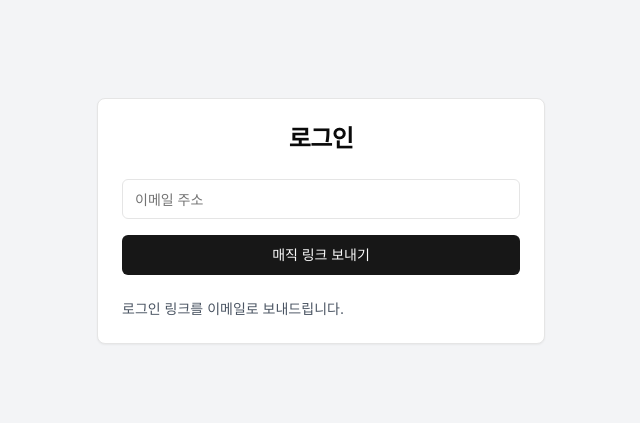
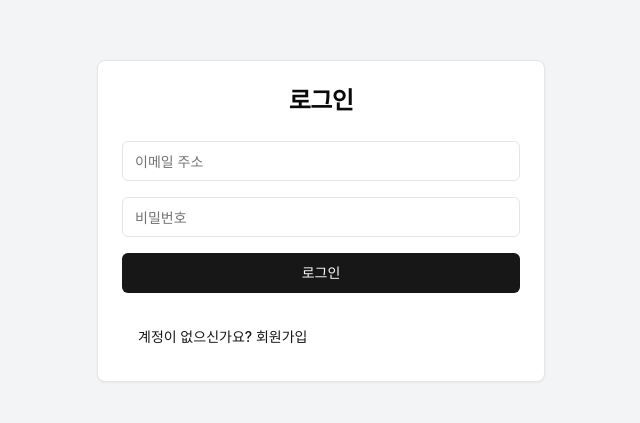
Before and after one commit to cccwon2/english-learning-next, a Next.js app: page / in a window 1280 px wide. Shown: the part 195-618 px from the top of the page, without its empty margins (319-959 px from the left). Built offline with nearby package versions, Linux system fonts and the light colour scheme; no server answers.

Commit message:
fix: password 기반 회원 가입 supabase 가이드대로 수정

```diff
--- a/src/app/auth/page.tsx
+++ b/src/app/auth/page.tsx
@@ -15,17 +15,41 @@ import {
 export default function Auth() {
   const [loading, setLoading] = useState(false);
   const [email, setEmail] = useState("");
+  const [password, setPassword] = useState("");
+  const [isSignUp, setIsSignUp] = useState(false);
 
-  const handleLogin = async (e: React.FormEvent<HTMLFormElement>) => {
+  const handleAuth = async (e: React.FormEvent<HTMLFormElement>) => {
     e.preventDefault();
     setLoading(true);
-    const { error } = await supabase.auth.signInWithOtp({ email });
-    if (error) {
-      alert(error.message);
-    } else {
-      alert("로그인 링크를 이메일로 보냈습니다!");
+
+    try {
+      if (isSignUp) {
+        const { error } = await supabase.auth.signUp({
+          email,
+          password,
+          options: {
+            emailRedirectTo: "https://korean-english-tutor.vercel.app",
+          },
+        });
+        if (error) throw error;
+        alert("회원가입 성공! 이메일을 확인해주세요.");
+      } else {
+        const { error } = await supabase.auth.signInWithPassword({
+          email,
+          password,
+        });
+        if (error) throw error;
+        alert("로그인 성공!");
+      }
+    } catch (error) {
+      if (error instanceof Error) {
+        alert(error.message);
+      } else {
+        alert("알 수 없는 오류가 발생했습니다.");
+      }
+    } finally {
+      setLoading(false);
     }
-    setLoading(false);
   };
 
   return (
@@ -33,11 +57,11 @@ export default function Auth() {
       <Card className="w-full max-w-md">
         <CardHeader>
           <CardTitle className="text-2xl font-bold text-center">
-            로그인
+            {isSignUp ? "회원가입" : "로그인"}
           </CardTitle>
         </CardHeader>
         <CardContent>
-          <form onSubmit={handleLogin}>
+          <form onSubmit={handleAuth}>
             <div className="space-y-4">
               <Input
                 type="email"
@@ -46,14 +70,25 @@ export default function Auth() {
                 onChange={(e) => setEmail(e.target.value)}
                 required
               />
+              <Input
+                type="password"
+                placeholder="비밀번호"
+                value={password}
+                onChange={(e) => setPassword(e.target.value)}
+                required
+              />
               <Button type="submit" className="w-full" disabled={loading}>
-                {loading ? "처리 중..." : "매직 링크 보내기"}
+                {loading ? "처리 중..." : isSignUp ? "회원가입" : "로그인"}
               </Button>
             </div>
           </form>
         </CardContent>
         <CardFooter className="text-center text-sm text-gray-600">
-          로그인 링크를 이메일로 보내드립니다.
+          <Button variant="link" onClick={() => setIsSignUp(!isSignUp)}>
+            {isSignUp
+              ? "이미 계정이 있으신가요? 로그인"
+              : "계정이 없으신가요? 회원가입"}
+          </Button>
         </CardFooter>
       </Card>
     </div>
```
